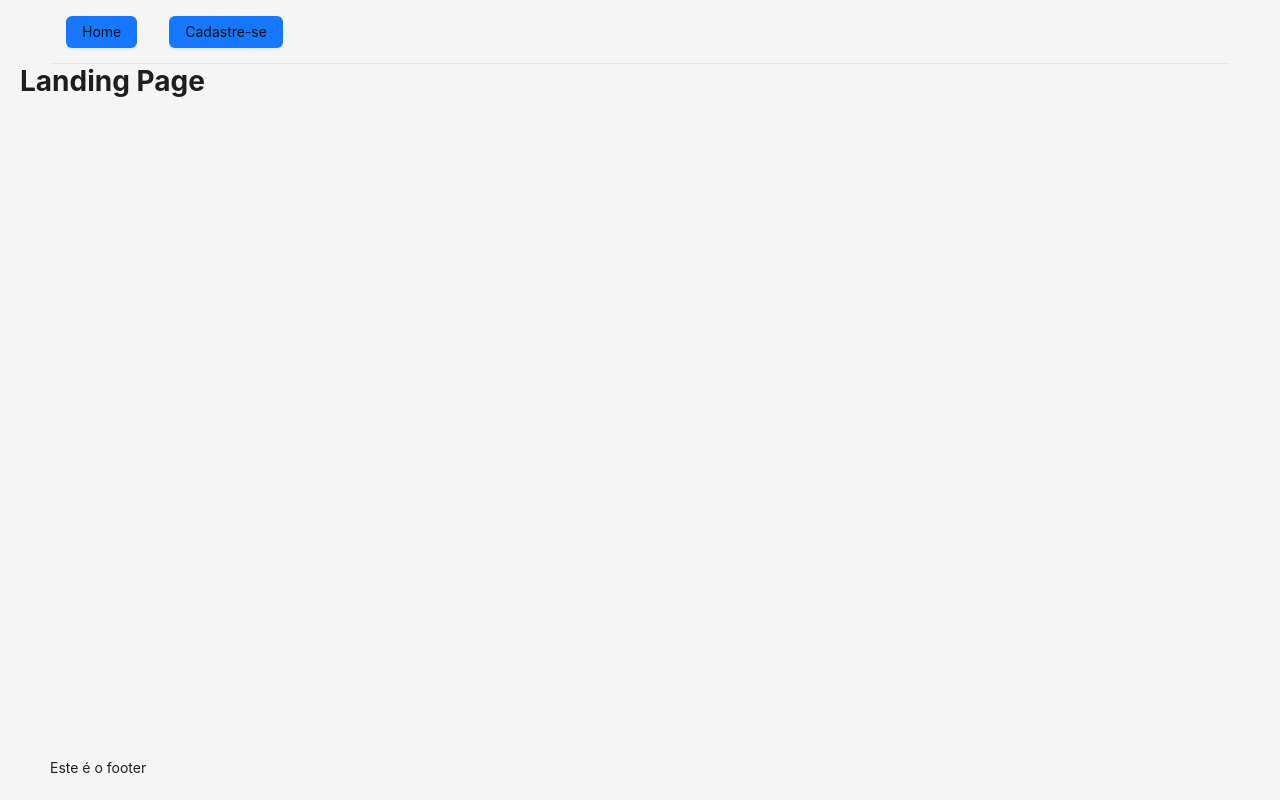
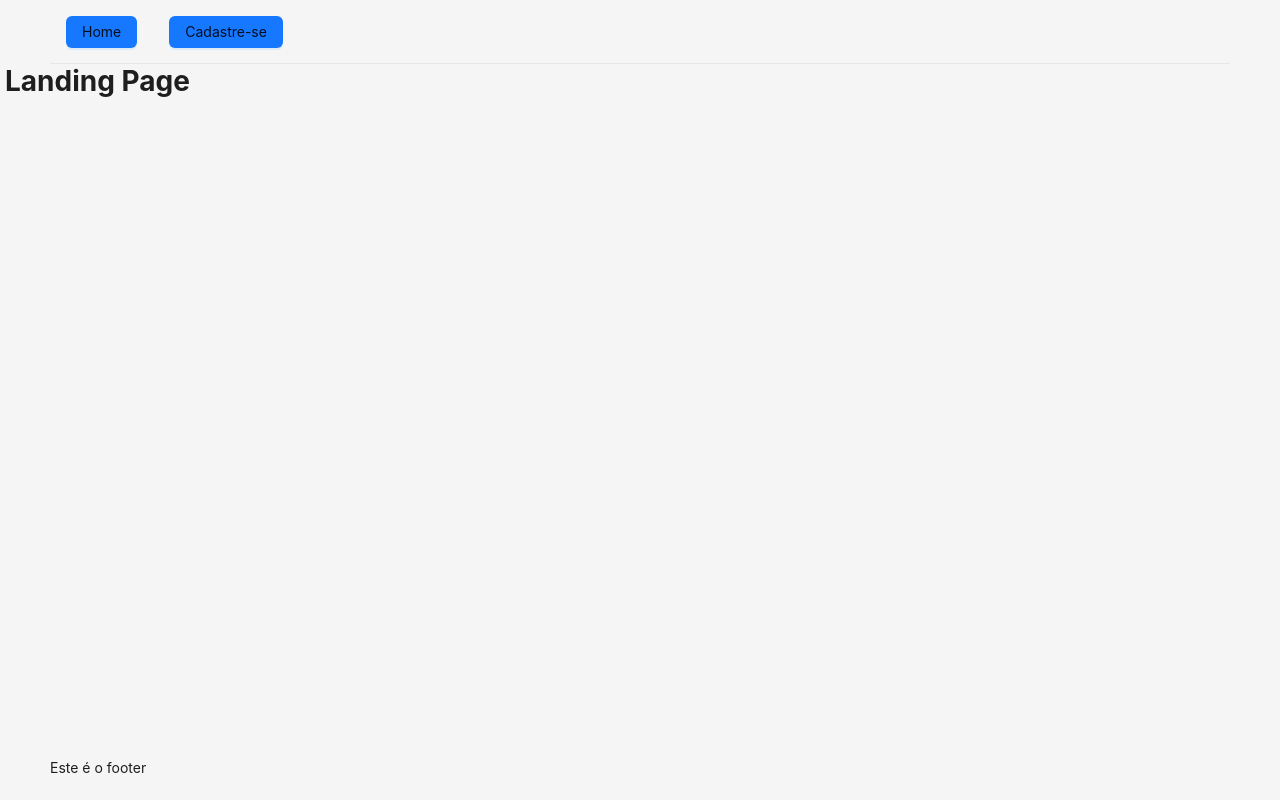
Before and after one commit to Pablo-Rafael-Martin/monitor-cripto, a Next.js app: page / in a window 1280 px wide. Built offline with nearby package versions, Linux system fonts and the light colour scheme; what @ant-design/nextjs-registry would draw is missing.

Commit message:
Style: novas classes utilitárias

```diff
--- a/src/app/style/base.scss
+++ b/src/app/style/base.scss
@@ -1,30 +1,39 @@
 @use 'variables.scss' as *;
+
+
+body {
+    font-size: 12rem;
+}
 
 .main-frame {
     padding-left: $main-frame-padding;
     padding-right: $main-frame-padding;
-    margin-left: calc(-1 * $column-padding / 2);
-    margin-right: calc(-1 * $column-padding / 2);
+    margin-left: calc(-1 * $gutter / 2);
+    margin-right: calc(-1 * $gutter / 2);
     box-sizing: border-box;
+    width: calc(100% + #{$gutter});
 }
 
 .main-frame.flex {
-    display: flex;
-    justify-content: initial;
-    align-items: initial;
-    align-content: initial;
-    flex-wrap: wrap;
+    display: flex !important;
+    justify-content: initial !important;
+    align-items: initial !important;
+    align-content: initial !important;
+    flex-wrap: wrap !important;
 }
 
 @for $i from 1 through $total-columns {
     .col-#{$i} {
         width: 100%;
+        height: 100vh;
         max-width: calc((100% / $total-columns) * #{$i});
-        padding-left: calc($column-padding / 2);
-        padding-right: calc($column-padding / 2);
+        padding-left: calc($gutter / 2);
+        padding-right: calc($gutter / 2);
     }
 }
 
-body {
-    font-size: 12rem;
+@for $i from 1 through $total-columns {
+    .offset-#{$i} {
+        margin-left: calc((100% / $total-columns) * #{$i});
+    }
 }
--- a/src/app/style/global.scss
+++ b/src/app/style/global.scss
@@ -1,3 +1,4 @@
 @use 'reset.scss';
 @use 'settings.scss';
 @use 'base.scss';
+@use 'utils.scss';
--- /dev/null
+++ b/src/app/style/utils.scss
@@ -0,0 +1,25 @@
+.centralize {
+    display: flex;
+    flex-direction: row;
+    justify-content: center;
+    align-items: center;
+    align-content: center;
+}
+
+.stack {
+    display: flex;
+    flex-direction: column;
+    justify-content: flex-start;
+    align-items: flex-start;
+    align-content: flex-start;
+    flex-wrap: wrap;
+}
+
+.flex {
+    display: flex;
+    flex-direction: row;
+    justify-content: flex-start;
+    align-items: flex-start;
+    align-content: flex-start;
+    flex-wrap: wrap;
+}
--- a/src/app/style/variables.scss
+++ b/src/app/style/variables.scss
@@ -1,9 +1,11 @@
 
 $total-columns: 12;
-$column-padding: 20rem;
-$main-frame-padding: 30rem;
+$gutter: 14rem;
+$half-gutter: calc(#{$gutter} / 2);
+$main-frame-padding: 12rem;
 
 :root {
-    --column-padding: $column-padding;
+    --gutter: $gutter;
+    --half-gutter: $half-gutter;
     --main-frame-padding: $main-frame-padding;
 }
```
